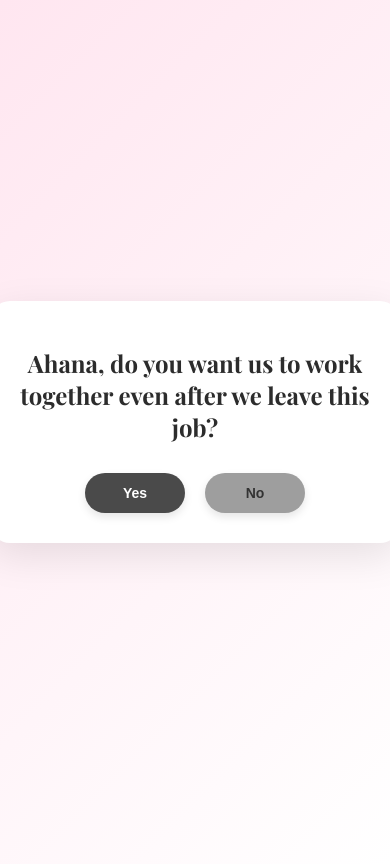
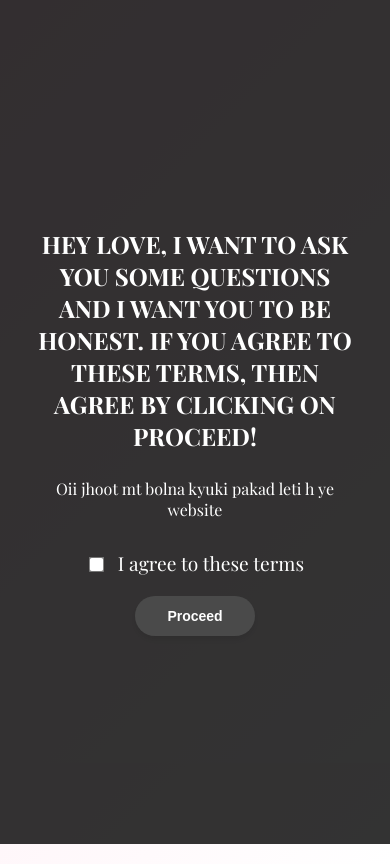
Before and after one commit to Amardeep641/amardeep641.github.io, a plain HTML site: page index.html in a window 390 px wide. Drawn offline with nearby package versions, Linux system fonts and the light colour scheme.

Commit message:
Update index.html

```diff
--- a/index.html
+++ b/index.html
@@ -9,16 +9,97 @@
 
         body {
             font-family: 'Playfair Display', serif;
-            display: flex;
-            flex-direction: column;
-            justify-content: center;
-            align-items: center;
-            min-height: 100vh;
             margin: 0;
             background: linear-gradient(135deg, #ffe6f0, #ffffff);
             color: #333;
+            display: flex;
+            justify-content: center;
+            align-items: center;
+            height: 100vh;
             padding: 10px;
             position: relative;
+            overflow-x: hidden;
+        }
+
+        /* Full screen message overlay */
+        .overlay {
+            position: fixed;
+            top: 0;
+            left: 0;
+            width: 100%;
+            height: 100%;
+            background: rgba(0, 0, 0, 0.8);
+            color: white;
+            display: flex;
+            flex-direction: column;
+            justify-content: center; /* Center vertically */
+            align-items: center;     /* Center horizontally */
+            text-align: center;
+            z-index: 1000;
+            padding: 20px;
+            box-sizing: border-box;
+            overflow: hidden; /* Ensure no content is cut off */
+        }
+
+        .overlay h2 {
+            font-size: 2rem;
+            margin-bottom: 20px;
+            font-weight: 700;
+            text-transform: uppercase;
+            max-width: 90%; /* Reduced max width for smaller screens */
+            word-wrap: break-word;
+        }
+
+        .overlay p {
+            font-size: 1.2rem;
+            margin-bottom: 30px;
+            font-weight: 500;
+            max-width: 90%; /* Reduced max width for smaller screens */
+            word-wrap: break-word;
+        }
+
+        .overlay input[type="checkbox"] {
+            margin-right: 10px;
+            transform: scale(1.2);
+        }
+
+        .overlay label {
+            font-size: 1.2rem;
+        }
+
+        .overlay button {
+            padding: 15px 30px;
+            font-size: 16px;
+            font-weight: bold;
+            cursor: pointer;
+            border: none;
+            border-radius: 50px;
+            background-color: #4a4a4a;
+            color: white;
+            transition: background-color 0.3s, transform 0.3s;
+            margin-top: 20px;
+        }
+
+        .overlay button:hover {
+            background-color: #6b6b6b;
+            transform: scale(1.05);
+        }
+
+        /* Adjustments for smaller screens */
+        @media (max-width: 600px) {
+            .overlay h2 {
+                font-size: 1.5rem;  /* Smaller heading font size */
+                margin-bottom: 10px;
+            }
+
+            .overlay p {
+                font-size: 1rem;  /* Smaller paragraph font size */
+            }
+
+            .overlay button {
+                padding: 12px 24px;  /* Adjust button size */
+                font-size: 14px;      /* Smaller font size for button */
+            }
         }
 
         .container {
@@ -31,6 +112,8 @@
             max-width: 400px;
             width: 100%;
             margin-bottom: 20px;
+            display: none; /* Initially hidden */
+            z-index: 1; /* Ensure it's below the flower shower */
         }
 
         h1 {
@@ -91,7 +174,6 @@
             margin-top: 5px;
         }
 
-        /* Sahi Jawab & Love Message Styling */
         .sahi-jawab, .love-message {
             position: fixed;
             top: 0;
@@ -106,36 +188,46 @@
             justify-content: center;
             align-items: center;
             text-align: center;
-            z-index: 1000;
+            z-index: 10000; /* Ensure it's on top */
             padding: 20px;
             box-sizing: border-box;
             border-radius: 0 0 20px 20px;
             visibility: hidden;
         }
 
-        /* Responsive Design */
         @media (max-width: 600px) {
-            h1 {
-                font-size: 24px;
-            }
-
-            button {
-                padding: 12px 20px;
-                font-size: 14px;
-                min-width: 100px;
-            }
-
-            .container {
-                padding: 30px 20px;
-            }
-
             .sahi-jawab, .love-message {
                 font-size: 3rem;
             }
         }
+
+        .flower {
+            position: absolute;
+            top: -50px;
+            animation: flowerFall 2s forwards;
+            z-index: 9999; /* Ensure flowers fall on top */
+            opacity: 1;
+        }
+
+        @keyframes flowerFall {
+            to {
+                transform: translateY(100vh);
+            }
+        }
+
     </style>
 </head>
 <body>
+
+    <!-- Overlay message -->
+    <div class="overlay" id="overlay">
+        <h2>Hey love, I want to ask you some questions and I want you to be honest. If you agree to these terms, then agree by clicking on proceed!</h2>
+        <p>Oii jhoot mt bolna kyuki pakad leti h ye website</p>
+        <label>
+            <input type="checkbox" id="agreeCheckbox"> I agree to these terms
+        </label>
+        <button id="proceedButton" onclick="showContent()">Proceed</button>
+    </div>
 
     <!-- Sahi Jawab for First Question -->
     <div class="sahi-jawab" id="sahiJawab1">Sahi Jawab!</div>
@@ -148,7 +240,7 @@
         <h1>Ahana, do you want us to work together even after we leave this job?</h1>
         <div class="button-container">
             <button class="yes-button" onclick="showSahiJawab(1)">Yes</button>
-            <button class="no-button" id="noButton" onclick="moveButton()">No</button>
+            <button class="no-button" id="noButton" onclick="moveButton('noButton')">No</button>
             <div class="no-message" id="noMessage">Jhoothi, sahi jawab select karo</div>
         </div>
         <div class="result" id="result"></div>
@@ -159,18 +251,26 @@
         <h1>Do you love me, cutie?</h1>
         <div class="button-container">
             <button class="yes-button" onclick="showLoveMessage()">Yes</button>
-            <button class="no-button" id="noButton2" onclick="moveButton()">No</button>
+            <button class="no-button" id="noButton2" onclick="moveButton('noButton2')">No</button>
             <div class="no-message" id="noMessage2">Jhoothi, sahi jawab select karo</div>
         </div>
         <div class="result" id="result2"></div>
     </div>
 
     <script>
-        function moveButton() {
-            const noButton = document.activeElement.id === 'noButton' ? document.getElementById('noButton') : document.getElementById('noButton2');
+        function showContent() {
+            if (document.getElementById('agreeCheckbox').checked) {
+                document.getElementById('overlay').style.display = 'none';
+                document.getElementById('ahanaContainer').style.display = 'block';
+            } else {
+                alert('Please agree to the terms to proceed.');
+            }
+        }
+
+        function moveButton(buttonId) {
+            const noButton = document.getElementById(buttonId);
             const noMessage = document.getElementById(noButton.id === 'noButton' ? 'noMessage' : 'noMessage2');
 
-            // Increase the angle on each click/touch
             const angle = (parseInt(noButton.dataset.angle) || 0) + 45;
             noButton.dataset.angle = angle;
 
@@ -180,8 +280,6 @@
             const newX = radius * Math.cos(radians);
             const newY = radius * Math.sin(radians);
 
-            // Apply the transform and ensure the button moves correctly
-            noButton.style.transition = 'transform 0.3s ease-in-out'; // Added smooth transition
             noButton.style.transform = `translate(${newX}px, ${newY}px)`;
 
             // Show the message just below the button
@@ -212,16 +310,31 @@
             const loveMessageDiv = document.getElementById('loveMessage');
             loveMessageDiv.style.visibility = 'visible';
 
+            // Delay the flower shower effect by 1 second
+            setTimeout(() => {
+                flowerShower();
+            }, 1000);
+
             setTimeout(() => {
                 loveMessageDiv.style.visibility = 'hidden';
             }, 2000);
         }
 
-        // Ensure the function triggers for both mouse clicks and touch events
-        document.getElementById('noButton').addEventListener('click', moveButton);
-        document.getElementById('noButton').addEventListener('touchstart', moveButton);  // Added touch event listener for mobile
-        document.getElementById('noButton2').addEventListener('click', moveButton);
-        document.getElementById('noButton2').addEventListener('touchstart', moveButton);  // Added touch event listener for mobile
+        function flowerShower() {
+            for (let i = 0; i < 20; i++) {
+                let flower = document.createElement('div');
+                flower.classList.add('flower');
+                flower.style.left = `${Math.random() * 100}%`;
+                flower.style.animationDuration = `${Math.random() * 2 + 1}s`;
+
+                document.body.appendChild(flower);
+
+                setTimeout(() => {
+                    flower.remove();
+                }, 3000); // Remove the flower after animation completes
+            }
+        }
     </script>
+
 </body>
 </html>
```
